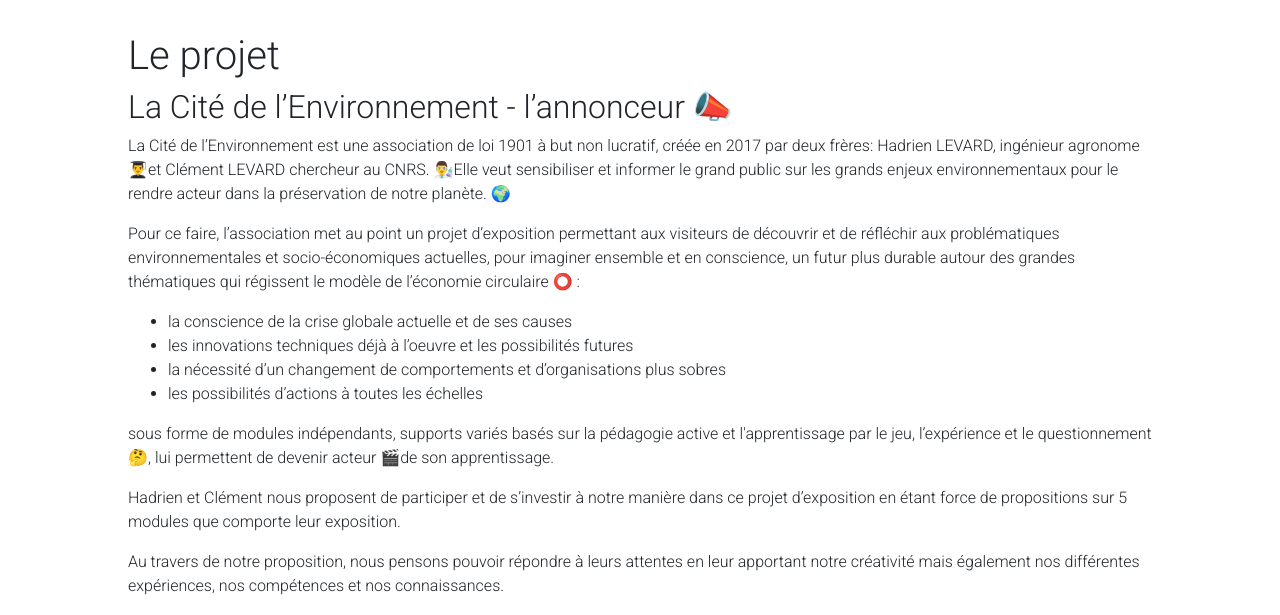
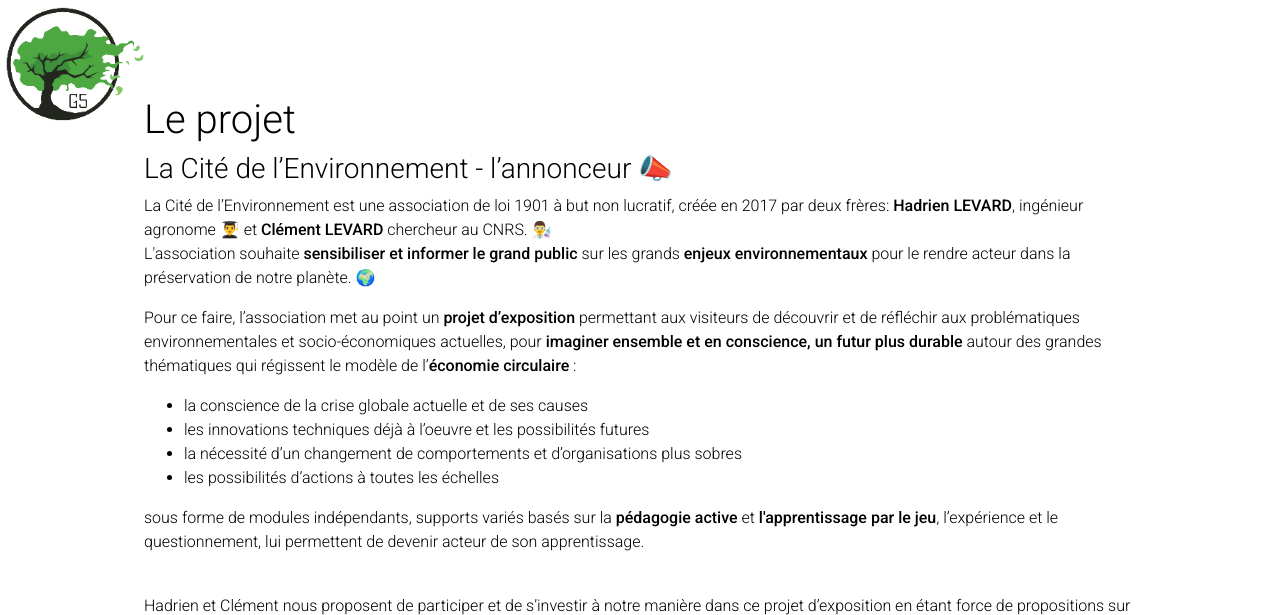
Before and after one commit to LeMecAvecLaCageAHamster/G5_website, a PHP site: page /project.html in a window 1280 px wide. Shown: the top 615 px of the page. Run offline with PHP 8.4, Linux system fonts and the light colour scheme; some libraries are stand-ins or nearby versions.

Commit message:
improve project page

```diff
--- a/css/project.css
+++ b/css/project.css
@@ -1,5 +1,22 @@
+/* PROJECT PAGE STYLE */
+
+#logoTeam {
+    position: absolute;
+    width: 150px;
+    top: 0px;
+    left: 0px;
+    padding: 0.8em;
+    transition: transform 1.3s;
+}
+
+#logoTeam:hover {
+    transform: scale(1.1);
+    box-shadow: none;
+}
+
 .project-container {
-    margin: 2em 8em 0em 8em;
+    color: black;
+    margin: 6em 9em 0em 9em;
 }
 
 .work {
@@ -8,11 +25,11 @@
     justify-content: space-between;
 }
 
-.project,
-.video {
-    width: 45%;
+.project {
+    width: 55%;
 }
 
 .video {
     padding: 1em;
+    width: 40%;
 }
--- a/project.html
+++ b/project.html
@@ -22,42 +22,47 @@
 </head>
 
 <body>
-    <!--<img id="logo" class="text-center" src="./img/logo_simple.png" alt="Logo">-->
+    <a href="index.html">
+        <img id="logoTeam" src="./img/logo_simple.png" alt="Logo">
+    </a>
     <div class="project-container">
         <h1>Le projet</h1>
         <div class="annonceur">
-            <h2>La Cité de l’Environnement - l’annonceur 📣</h2>
-            <p>La Cité de l’Environnement est une association de loi 1901 à but non lucratif,  créée en 2017 par deux frères: Hadrien LEVARD, ingénieur agronome 👨‍🎓et Clément LEVARD chercheur au CNRS. 👨‍🔬Elle veut sensibiliser et informer le grand public sur les grands enjeux environnementaux pour le rendre acteur dans la préservation de notre planète. 🌍</p>
-            <p>Pour ce faire, l’association met au point un projet d’exposition permettant aux visiteurs de  découvrir  et  de  réfléchir aux problématiques environnementales et socio-économiques actuelles, pour imaginer ensemble et en conscience, un futur plus durable autour des grandes thématiques qui régissent le modèle de l’économie circulaire ⭕ :</p>
+            <h3>La Cité de l’Environnement - l’annonceur 📣</h3>
+            <p>La Cité de l’Environnement est une association de loi 1901 à but non lucratif,  créée en 2017 par deux frères: <strong>Hadrien LEVARD</strong>, ingénieur agronome 👨‍🎓 et <strong>Clément LEVARD</strong> chercheur au CNRS. 👨‍🔬 <br>L'association souhaite <strong>sensibiliser et informer le grand public</strong> sur les grands <strong>enjeux environnementaux</strong> pour le rendre acteur dans la préservation de notre planète. 🌍</p>
+            <p>Pour ce faire, l’association met au point un <strong>projet d’exposition</strong> permettant aux visiteurs de  découvrir  et  de  réfléchir aux problématiques environnementales et socio-économiques actuelles, pour <strong>imaginer ensemble et en conscience, un futur plus durable</strong> autour des grandes thématiques qui régissent le modèle de l’<strong>économie circulaire</strong> :
             <ul>
                 <li>la conscience de la crise globale actuelle et de ses causes</li>
                 <li>les innovations techniques déjà à l’oeuvre et les possibilités futures</li>
                 <li>la nécessité d’un changement de comportements et d’organisations plus sobres</li>
                 <li>les possibilités d’actions à toutes les échelles</li>
             </ul>
-            <p>sous forme de modules indépendants, supports variés basés sur la pédagogie active et l'apprentissage par le jeu,   l’expérience et le questionnement 🤔, lui permettent de devenir acteur 🎬de son apprentissage.</p>
+            sous forme de modules indépendants, supports variés basés sur la <strong>pédagogie active</strong> et <strong>l'apprentissage par le jeu</strong>, l’expérience et le questionnement, lui permettent de devenir acteur de son apprentissage.</p>
+            <br>
             <p>Hadrien et Clément nous proposent de participer et de s’investir à notre manière dans ce projet d’exposition en étant force de propositions sur 5 modules que comporte leur exposition.</p>
             <p>Au travers de notre proposition, nous pensons pouvoir répondre à leurs attentes en leur apportant notre créativité mais également nos différentes expériences, nos compétences et nos connaissances.</p>
+            <br>
         </div>
         <div class="work">
             <div class="project">
-                <h2>Le projet choisi est... 🥁🥁🥁
-                    le projet... <br>“#5 - Chaud devant” 🔥🔥
-                </h2>
-                <p>“Chaud devant” c’est un simulateur du dérèglement climatique et des causes qu’il entraîne, à destination du grand public.</p>
+                <h3>Le projet choisi est... 🥁🥁🥁 le projet...
+                    “#5 - Chaud devant” 🔥🔥
+                </h3>
+                <p>“Chaud devant” c’est un <strong>simulateur du dérèglement climatique</strong> et des causes qu’il entraîne, à destination du grand public.</p>
                 <p>Pour notre équipe c’est l’un des sujets qui nous inspire le plus car il doit être très visuel, interactif et suffisamment imposant pour déclencher une vraie prise de conscience chez le visiteur, afin qu’il se rende compte à une échelle planétaire des causes du dérèglement climatique selon plusieurs scénarios.
                     Il est, je pense, également important ici, de lui montrer l’évolution déjà en cours des phénomènes liés au réchauffement planétaire.
                 </p>
                 <p>Challenge supplémentaire, ce projet semble être très cher à Hadrien et Clément puisqu’aucun simulateur de ce type n'existe. Il  s'agirait  là  d'une  première  mondiale  qui  pourrait  avoir  beaucoup  d'impact  et faire  référence.  Des  membres  du  GIEC  ainsi  qu'un  laboratoire  de  recherche soutiennent activement ce projet.</p>
-                <p>Nous avons donc pensé ici à la mise en place d’un planisphère géant en hologramme, un “planisphère vivant”.</p>
-                <a href="demo.html"><p class="title" >Voir la demo</p></a>
+                <p>Nous avons donc pensé ici à la mise en place d’un planisphère géant en hologramme, un "<strong>planisphère vivant</strong>”.</p>
+                <a class="btn btn-primary" href="demo.html" role="button">Voir la demo</a>
             </div>
             <div class="video">
                 <iframe width="100%" height="100%" src="https://www.youtube.com/embed/YYnNnhA9AQY" frameborder="0" allow="accelerometer; autoplay; encrypted-media; gyroscope; picture-in-picture" allowfullscreen></iframe>
             </div>
         </div>
         <div class="livrables">
-            <h2>Les livrables</h2>
+            <br>
+            <h3>Les livrables</h3>
         </div>
     </div>
 </body>
```
